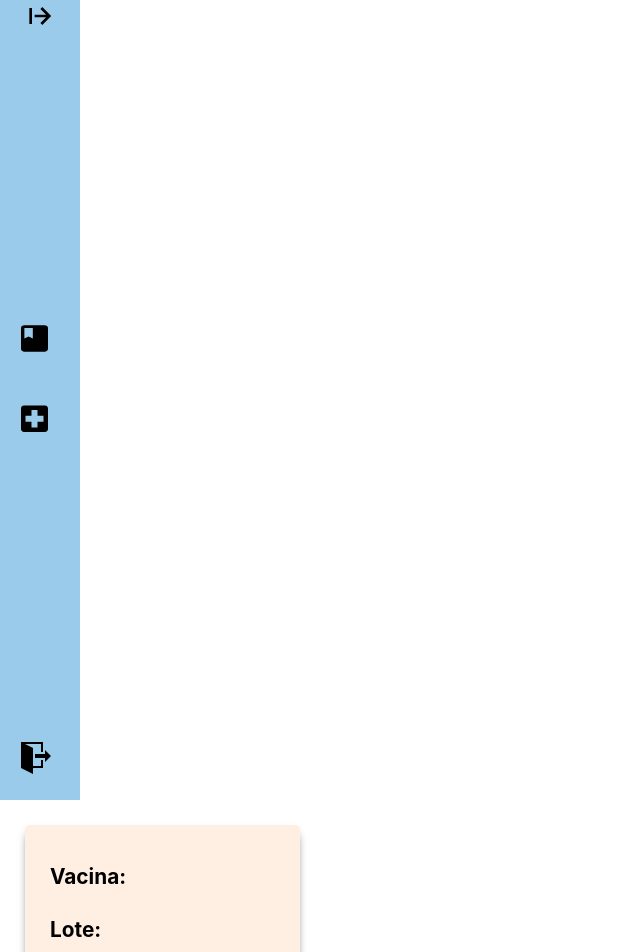
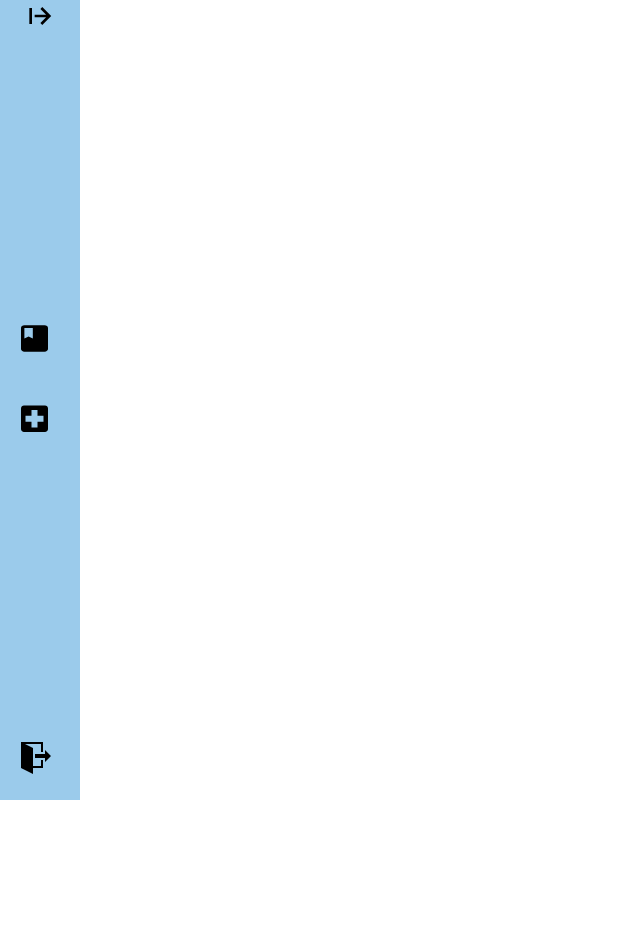
Before and after one commit to GustavoM96/mais-imune, a React (Create React App) app: page / in a window 1280 px wide. Shown: the top 952 px of the page, without its empty margins (0-640 px from the left). After the commit the page ends 800 px from the top, so only its background shows below. Built offline with nearby package versions, Linux system fonts and the light colour scheme.

Commit message:
refactor:remove component from app

```diff
--- a/src/App.js
+++ b/src/App.js
@@ -8,7 +8,6 @@ function App() {
     <div>
       <MenuAside />
       <Routes />
-      <CardVaccine />
     </div>
   );
 }
```
